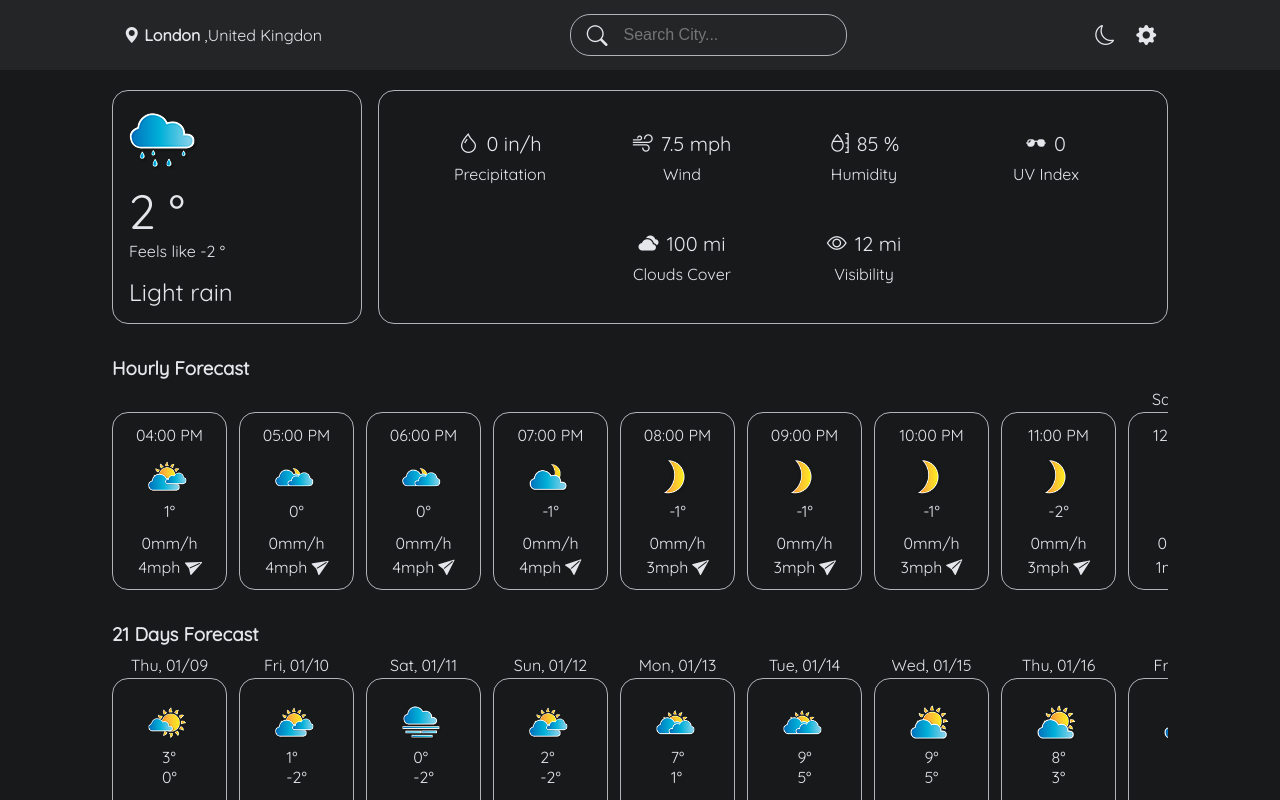
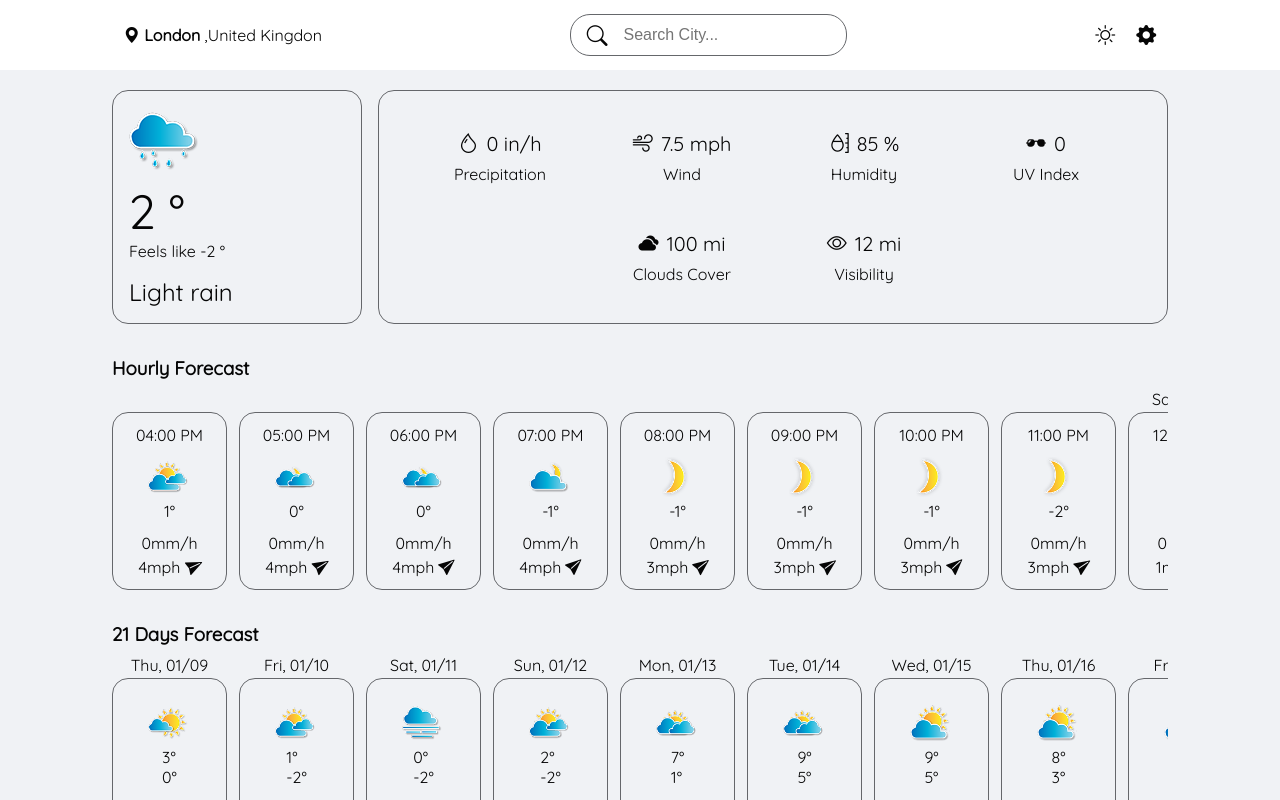
Before and after one commit to puviekanth/weather-forecast-app, a React (Create React App) app: page / in a window 1280 px wide. Built offline with nearby package versions, Linux system fonts and the light colour scheme.

Commit message:
Done the theme toggler

```diff
--- a/src/App.js
+++ b/src/App.js
@@ -1,11 +1,12 @@
+import { useContext } from 'react';
 import Header from './components/Header'
 import Main from './components/Main'
 import './styles/components/App.scss'
 import 'bootstrap-icons/font/bootstrap-icons.css'
-
+import ThemeContext from './context/themes.context'
 function App() {
 
-  const dark = true;
+  const {dark} = useContext(ThemeContext);
 
   return (
     <>
--- a/src/components/Settings.js
+++ b/src/components/Settings.js
@@ -1,14 +1,23 @@
+import { useContext } from 'react';
+import ThemeContext from '../context/themes.context';
 import '../styles/components/Settings.scss'
 function Settings(){
+
+    const {dark,setDark} = useContext(ThemeContext);
+
+    const toggleTheme = () =>{
+        setDark(prevDark =>!prevDark);
+    };
+
     return(
         <>
         <div className="Settings">
             <div className="theme-toggler">
-                <div className="theme-buttons">
-                    <div className="light-theme-btn ">
+                <div className="theme-buttons" onClick={toggleTheme}>
+                    <div className={`light-theme-btn ${dark? "" : "active"}`}>
                     <i class="bi bi-sun"></i>
                     </div>
-                    <div className="dark-theme-btn active">
+                    <div className={`dark-theme-btn ${dark? "active" : ""}`}>
                     <i class="bi bi-moon"></i>
                     </div>
                 </div>
--- /dev/null
+++ b/src/context/themes.context.js
@@ -0,0 +1,32 @@
+import { createContext, useEffect, useState } from "react";
+
+const ThemeContext = createContext();
+const Theme_Key = 'theme';
+
+function ThemeProvider({children}){
+    const [dark,setDark] = useState(true);
+    const saveThemeToLocalStorage = (theme) =>{
+        localStorage.setItem(Theme_Key,JSON.stringify(theme));
+    }
+
+    useEffect(()=>{
+        const savedTheme = JSON.parse(localStorage.getItem(Theme_Key));
+        console.log(savedTheme)
+        if(savedTheme !== null){
+            setDark(savedTheme);
+            return;
+        }
+
+        const isSystemThemeDark = window.matchMedia('(prefers-color-scheme : dark)').matches;
+
+        setDark(isSystemThemeDark === true);
+
+    },[])
+    return (
+    <ThemeContext.Provider value={{dark,setDark,saveThemeToLocalStorage}}>
+        {children}
+    </ThemeContext.Provider>
+    );
+}
+export {ThemeProvider};
+export default ThemeContext;
--- a/src/index.js
+++ b/src/index.js
@@ -1,10 +1,13 @@
 import React from 'react';
 import ReactDOM from 'react-dom/client';
 import App from './App';
+import { ThemeProvider } from './context/themes.context';
 
 const root = ReactDOM.createRoot(document.getElementById('root'));
 root.render(
   <React.StrictMode>
-    <App />
+    <ThemeProvider>
+      <App />
+    </ThemeProvider>
   </React.StrictMode>
 );
```
